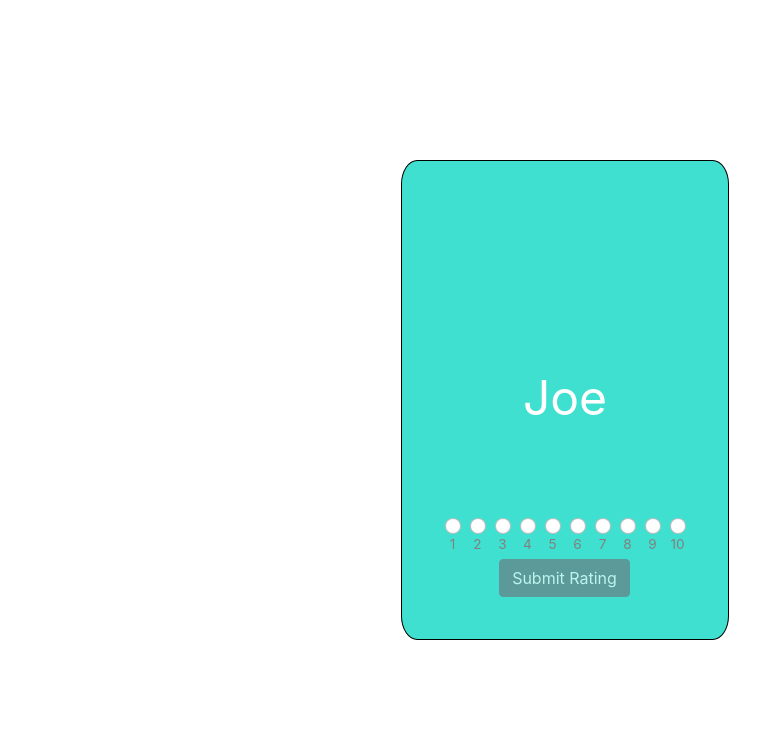
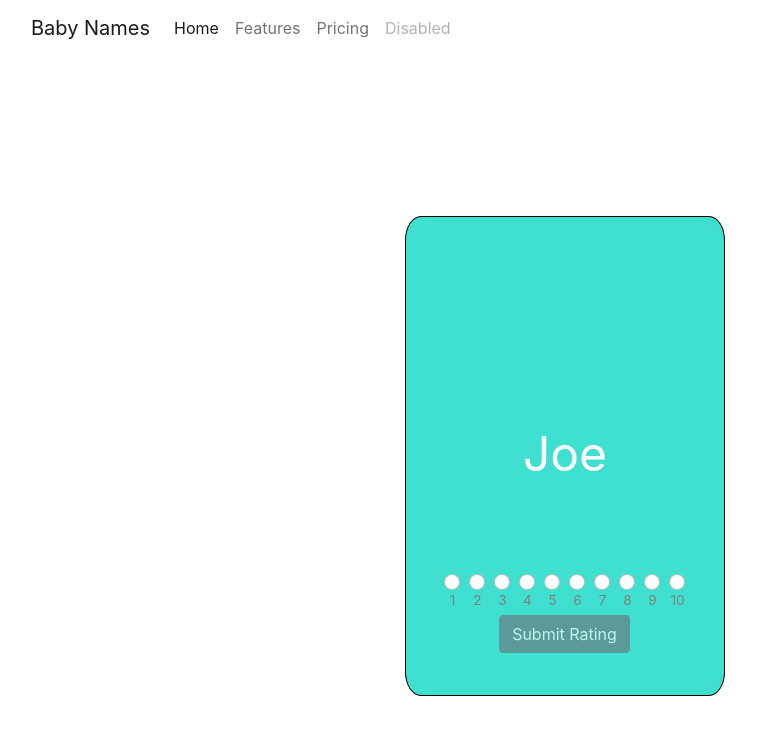
Before and after one commit to mac718/baby_names, a React (Create React App) app in the folder client/: page / in a window 1280 px wide. Shown: the top 734 px of the page, without its empty margins (75-835 px from the left). Built offline with nearby package versions, Linux system fonts and the light colour scheme.

Commit message:
create saveRating route for saving user name ratings

```diff
--- a/client/src/App.js
+++ b/client/src/App.js
@@ -1,15 +1,14 @@
-import React, {useState} from 'react';
-import BabyNameCard from './components/BabyNameCard';
-import SignUp from './components/SignUp';
-import {BrowserRouter as Router, Route} from 'react-router-dom';
-
+import React, { useState } from "react";
+import Home from "./components/Home";
+import LogIn from "./components/LogIn";
+import { BrowserRouter as Router, Route } from "react-router-dom";
 
 function App() {
   return (
     <Router>
       <div className="container">
-        <Route path='/' exact component={BabyNameCard} />
-        <Route path='/sign-up' component={SignUp} />
+        <Route path="/" exact component={Home} />
+        <Route path="/sign-up" component={LogIn} />
       </div>
     </Router>
   );
--- a/client/src/components/BabyNameCard.js
+++ b/client/src/components/BabyNameCard.js
@@ -1,5 +1,5 @@
-import React, {useState} from 'react';
-import styled from 'styled-components';
+import React, { useState } from "react";
+import styled from "styled-components";
 
 const NameBox = styled.div`
   width: 30%;
@@ -8,11 +8,11 @@ const NameBox = styled.div`
   border: 1px solid black;
   background-color: turquoise;
   color: white;
-`
+`;
 
 const TopNameDiv = styled.div`
   height: 33%;
-`
+`;
 
 const NameDiv = styled.div`
   height: 33%;
@@ -20,14 +20,14 @@ const NameDiv = styled.div`
   justify-content: center;
   align-items: center;
   font-size: 3rem;
-`
+`;
 
 const BottomNameDiv = styled.div`
   height: 33%;
   display: flex;
   justify-content: center;
   align-items: center;
-`
+`;
 
 const Container = styled.div`
   height: 100vh;
@@ -35,17 +35,17 @@ const Container = styled.div`
   display: flex;
   justify-content: center;
   align-items: center;
-`
+`;
 
 const RadioBox = styled.div`
   display: flex;
   justify-content: center;
   align-items: center;
-`
+`;
 const RatingButton = styled.input`
   margin-left: 5px;
   margin-right: 5px;
-`
+`;
 
 const RatingButtonContainer = styled.div`
   display: flex;
@@ -53,33 +53,42 @@ const RatingButtonContainer = styled.div`
   justify-content: center;
   align-items: center;
   color: gray;
-`
+`;
 
-const BabyNameCard = () =>{
-  const names = ["Joe", 'Mary', 'Mike', 'Rebecca'];
+const BabyNameCard = () => {
+  const names = ["Joe", "Mary", "Mike", "Rebecca"];
 
   let randomIndex = Math.floor(Math.random() * 3);
   const [currentName, setCurrentName] = useState(names[randomIndex]);
   const [currentRating, setCurrentRating] = useState(1);
-  const [disabled, setDisabled] = useState(true)
+  const [disabled, setDisabled] = useState(true);
   const ratingButtons = [];
   for (let i = 0; i < 10; i += 1) {
     ratingButtons.push(
       <RatingButtonContainer key={i}>
-        <RatingButton className="form-check-input" type="radio" id={i + 1} value={i + 1} name="rating" onClick={e => {
+        <RatingButton
+          className="form-check-input"
+          type="radio"
+          id={i + 1}
+          value={i + 1}
+          name="rating"
+          onClick={(e) => {
             e.preventDefault();
             let rating = e.target.value;
             console.log(rating);
             setCurrentRating(rating);
-          setDisabled(false)
-        }}/>
-        <label htmlFor={i + 1} style={{fontSize: '0.85rem'}}>{i + 1}</label>
+            setDisabled(false);
+          }}
+        />
+        <label htmlFor={i + 1} style={{ fontSize: "0.85rem" }}>
+          {i + 1}
+        </label>
       </RatingButtonContainer>
-    )
+    );
   }
   return (
     <div className="App">
-      <Container className="container" style={{height: '100vh'}}>
+      <Container className="container" style={{ height: "100vh" }}>
         <NameBox>
           <TopNameDiv></TopNameDiv>
           <NameDiv>{currentName}</NameDiv>
@@ -87,13 +96,36 @@ const BabyNameCard = () =>{
             <RadioBox className="input-group">
               {ratingButtons}
               <div className="input-group justify-content-center mt-1">
-                <button type='button' className="btn btn-secondary" onClick={e => {
+                <button
+                  type="button"
+                  className="btn btn-secondary"
+                  onClick={(e) => {
                     e.preventDefault();
+                    fetch("http://localhost:3001/saveRating", {
+                      method: "POST",
+                      body: JSON.stringify({
+                        name: currentName,
+                        rating: currentRating,
+                      }),
+                      credentials: "include",
+                      headers: {
+                        "Content-Type": "application/json",
+                      },
+                    })
+                      .then(() => {
                         randomIndex = Math.floor(Math.random() * 3);
                         setCurrentName(names[randomIndex]);
                         setDisabled(true);
                         alert(currentRating);
-                }} disabled={disabled}>Submit Rating</button>
+                      })
+                      .catch((err) => {
+                        alert(err);
+                      });
+                  }}
+                  disabled={disabled}
+                >
+                  Submit Rating
+                </button>
               </div>
             </RadioBox>
           </BottomNameDiv>
@@ -101,7 +133,6 @@ const BabyNameCard = () =>{
       </Container>
     </div>
   );
-
-}
+};
 
 export default BabyNameCard;
--- /dev/null
+++ b/client/src/components/Home.js
@@ -0,0 +1,58 @@
+import BabyNameCard from "./BabyNameCard";
+
+const Home = () => {
+  return (
+    <div className="container-fluid">
+      <nav className="navbar navbar-expand navbar-light">
+        <div class="container-fluid">
+          <a class="navbar-brand" href="#">
+            Baby Names
+          </a>
+          <button
+            class="navbar-toggler"
+            type="button"
+            data-bs-toggle="collapse"
+            data-bs-target="#navbarNav"
+            aria-controls="navbarNav"
+            aria-expanded="false"
+            aria-label="Toggle navigation"
+          >
+            <span class="navbar-toggler-icon"></span>
+          </button>
+          <div class="collapse navbar-collapse" id="navbarNav">
+            <ul class="navbar-nav">
+              <li class="nav-item">
+                <a class="nav-link active" aria-current="page" href="#">
+                  Home
+                </a>
+              </li>
+              <li class="nav-item">
+                <a class="nav-link" href="#">
+                  Features
+                </a>
+              </li>
+              <li class="nav-item">
+                <a class="nav-link" href="#">
+                  Pricing
+                </a>
+              </li>
+              <li class="nav-item">
+                <a
+                  class="nav-link disabled"
+                  href="#"
+                  tabindex="-1"
+                  aria-disabled="true"
+                >
+                  Disabled
+                </a>
+              </li>
+            </ul>
+          </div>
+        </div>
+      </nav>
+      <BabyNameCard />
+    </div>
+  );
+};
+
+export default Home;
--- a/client/src/components/LogIn.js
+++ b/client/src/components/LogIn.js
@@ -1,50 +1,50 @@
-import React, {useState} from 'react';
-import styled from "styled-components";
-
-const SignUpForm = styled.form`
-  width: 25%;
-  height: 35%;
-  border: 0.5px solid gray;
-  border-radius: 5px;
-  padding: 10px;
-`
+import React, { useState } from "react";
 
 const LogIn = () => {
-  const [email, setEmail] = useState('');
+  const [email, setEmail] = useState("");
   const [disabled, setDisabled] = useState(true);
   return (
-    <div className="container vh-100 d-flex justify-content-center align-items-center" >
-      <SignUpForm>
-        <div className="fs-2 text-center">
-          Log In
-        </div>
+    <div className="container vh-100 d-flex justify-content-center align-items-center">
+      <form className="mh-25 h-auto w-25 border border-secondary rounded p-3">
+        <div className="fs-2 text-center">Sign Up!</div>
         <label htmlFor="email">Email</label>
-        <input className="form-control" type="text" id="email" onChange={e => {
+        <input
+          className="form-control"
+          type="text"
+          id="email"
+          onChange={(e) => {
             let value = e.target.value;
             setEmail(value);
             setDisabled(false);
-        }}/>
-        <div className="d-flex justify-content-center align-items-center" style={{width: '100%'}}>
-          <button className="btn btn-primary mt-2" disabled={disabled} onClick={
-            e => {
+          }}
+        />
+        <div
+          className="d-flex justify-content-center align-items-center"
+          style={{ width: "100%" }}
+        >
+          <button
+            className="btn btn-primary mt-2"
+            disabled={disabled}
+            onClick={(e) => {
               e.preventDefault();
-              fetch('http://localhost:3001/createUser', {
-                method: 'POST',
-                body: JSON.stringify({email}),
-                credentials: 'include',
+              fetch("http://localhost:3001/createUser", {
+                method: "POST",
+                body: JSON.stringify({ email }),
+                credentials: "include",
                 headers: {
-                  "Content-Type": "application/json"
-                }
-              })
-              .catch(err => {
+                  "Content-Type": "application/json",
+                },
+              }).catch((err) => {
                 console.log(err);
-              })
-            }
-          }>Log In</button>
+              });
+            }}
+          >
+            Sign Up!
+          </button>
         </div>
-      </SignUpForm>
+      </form>
     </div>
   );
-}
+};
 
 export default LogIn;
--- a/client/src/components/SignUp.js
+++ /dev/null
@@ -1,50 +0,0 @@
-import React, { useState } from "react";
-
-const SignUp = () => {
-  const [email, setEmail] = useState("");
-  const [disabled, setDisabled] = useState(true);
-  return (
-    <div className="container vh-100 d-flex justify-content-center align-items-center">
-      <form className="mh-25 h-auto w-25 border border-secondary rounded p-3">
-        <div className="fs-2 text-center">Sign Up!</div>
-        <label htmlFor="email">Email</label>
-        <input
-          className="form-control"
-          type="text"
-          id="email"
-          onChange={(e) => {
-            let value = e.target.value;
-            setEmail(value);
-            setDisabled(false);
-          }}
-        />
-        <div
-          className="d-flex justify-content-center align-items-center"
-          style={{ width: "100%" }}
-        >
-          <button
-            className="btn btn-primary mt-2"
-            disabled={disabled}
-            onClick={(e) => {
-              e.preventDefault();
-              fetch("http://localhost:3001/createUser", {
-                method: "POST",
-                body: JSON.stringify({ email }),
-                credentials: "include",
-                headers: {
-                  "Content-Type": "application/json",
-                },
-              }).catch((err) => {
-                console.log(err);
-              });
-            }}
-          >
-            Sign Up!
-          </button>
-        </div>
-      </form>
-    </div>
-  );
-};
-
-export default SignUp;
```
Also changed, not shown: 2 other files (tests, documents, lock files or other folders). Lines whose indentation alone changed are shown as unchanged.
